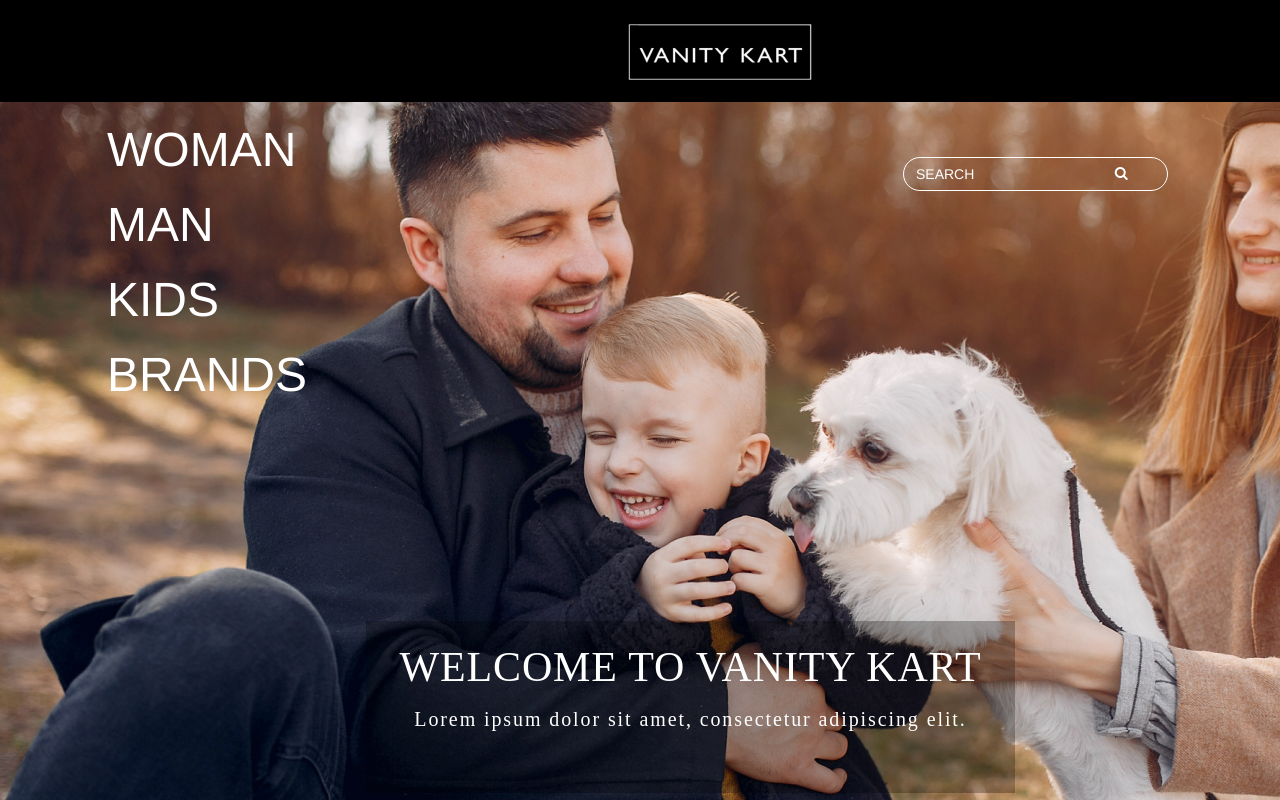
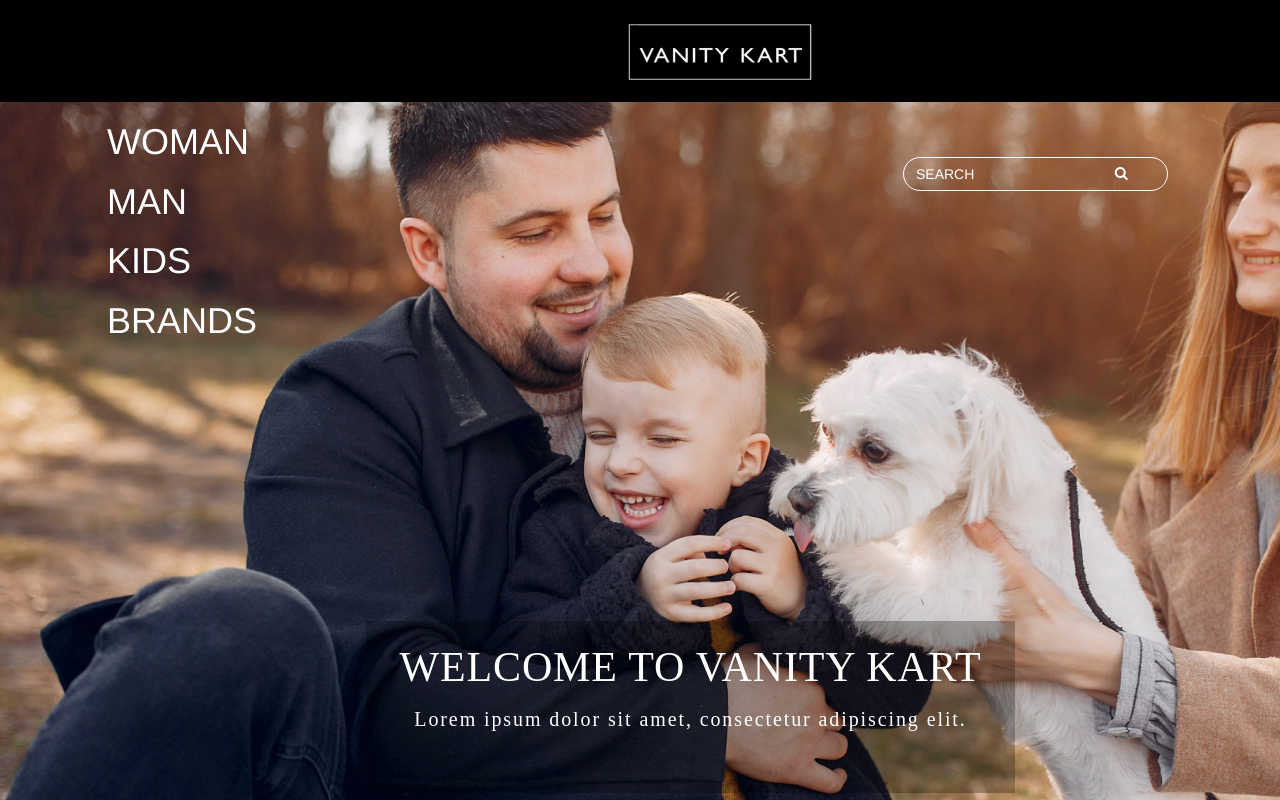
Before and after one commit to Mohdmansoori/vanity, a React (Create React App) app: page / in a window 1280 px wide. Shown: the top 800 px of the page. Built offline with nearby package versions, Linux system fonts and the light colour scheme.

Commit message:
Nineth commit

```diff
--- a/src/Component/Contact.js
+++ b/src/Component/Contact.js
@@ -1,4 +1,5 @@
 import React from 'react';
+import { Link } from 'react-router-dom';
 import Map from '../images/map.png'
 
 const Contact = () => {
@@ -8,10 +9,10 @@ const Contact = () => {
                 <div className="container-fluid Contact-banner">
                     <div className="row">
                         <div className="col-md-6 brand">
-                            <h1>WOMEN</h1>
-                            <h1>MEN</h1>
-                            <h1>KIDS</h1>
-                            <h1>BRAND</h1>
+                            <Link to="/Womens"><h1>WOMAN</h1></Link>
+                            <Link to="/Mens"><h1>MAN</h1></Link>
+                            <Link to="/Kids"><h1>KIDS</h1></Link>
+                            <Link to="/Brands"><h1>BRANDS</h1></Link>
                         </div>
                         <div className="col-md-6">
                             <input type="text" placeholder="SEARCH" className="vanity-input" />
@@ -50,13 +51,13 @@ const Contact = () => {
                     </div>
                 </div>
                 <div className="container-fluid"></div>
-                <img src={Map} className="map-image"/>
+                <img src={Map} className="map-image" />
                 <div className="container text-center">
                     <h4>Send Massege</h4>
-                     <input type="text" placeholder="Your Name" className="your-name"/>
-                     <span><input type="text" placeholder="Your Email"/></span>
+                    <input type="text" placeholder="Your Name" className="your-name" />
+                    <span><input type="text" placeholder="Your Email" /></span>
                     <div>
-                     <input type="text" placeholder="Message"/>
+                        <input type="text" placeholder="Message" />
                     </div>
                 </div>
 
--- a/src/Component/Footer.js
+++ b/src/Component/Footer.js
@@ -1,4 +1,5 @@
 import React from 'react';
+import { Link } from 'react-router-dom'
 import icon from '../images/image\ 1.png';
 import Youtube from '../images/youtube.png';
 import Facebook from '../images/facebook.png';
@@ -34,11 +35,11 @@ function Footer() {
             <div className="col-md-3 categories">
               <h5>CATEGORIES</h5>
               <ul>
-                <li><a href={'/Home'}>Home</a></li>
-                <li><a href={'/Womens'}>Woman</a></li>
-                <li><a href={'/Mens'}>Man</a></li>
-                <li><a href={'/kids'}>Kids</a></li>
-                <li><a href={'/Brands'}>Brands</a></li>
+                <Link to={'/Home'}><li>Home</li></Link>
+                <Link to={'/Womens'}><li>Woman</li></Link>
+                <Link to={'/Mens'}><li>Man</li></Link>
+                <Link to={'/Kids'}><li>Kids</li></Link>
+                <Link to={'/Brands'}><li>Brands</li></Link>
               </ul>
             </div>
             <div className="col-md-3">
--- a/src/Component/Home.js
+++ b/src/Component/Home.js
@@ -1,4 +1,5 @@
 import React from 'react';
+import { Link } from 'react-router-dom';
 import Puma from '../images/image 30.png'
 import Jones from '../images/image 27.png'
 import Ralph from '../images/image 28.png'
@@ -12,10 +13,10 @@ const Home = () => {
         <div className="container-fluid home-banner">
           <div className="row">
             <div className="col-md-6 brand">
-              <h1><a href={'/Womens'}>WOMAN</a></h1>
-              <h1><a href={'/Mens'}>MAN</a></h1>
-              <h1><a href={'/Kids'}>KIDS</a></h1>
-              <h1><a href={'/Brands'}>BRANDS</a></h1>
+              <Link to="/Womens"><h1>WOMAN</h1></Link>
+              <Link to="/Mens"><h1>MAN</h1></Link>
+              <Link to="/Kids"><h1>KIDS</h1></Link>
+              <Link to="/Brands"><h1>BRANDS</h1></Link>
             </div>
             <div className="col-md-6">
               <input type="text" placeholder="SEARCH" className="vanity-input" />
--- a/src/Component/Kids.js
+++ b/src/Component/Kids.js
@@ -1,4 +1,5 @@
 import React from 'react';
+import { Link } from 'react-router-dom';
 import Puma from '../images/image 30.png'
 import Jones from '../images/image 27.png'
 import Ralph from '../images/image 28.png'
@@ -12,10 +13,10 @@ const Kids = () => {
                 <div className="container-fluid Kids-banner">
                     <div className="row">
                         <div className="col-md-6 brand">
-                            <h1><a href={'/Womens'}>WOMAN</a></h1>
-                            <h1><a href={'/Mens'}>MAN</a></h1>
-                            <h1><a href={'/Kids'}>KIDS</a></h1>
-                            <h1><a href={'/Brands'}>BRANDS</a></h1>
+                            <Link to="/Womens"><h1>WOMAN</h1></Link>
+                            <Link to="/Mens"><h1>MAN</h1></Link>
+                            <Link to="/Kids"><h1>KIDS</h1></Link>
+                            <Link to="/Brands"><h1>BRANDS</h1></Link>
                         </div>
                         <div className="col-md-6">
                             <input type="text" placeholder="SEARCH" className="vanity-input" />
--- a/src/Component/Womens.js
+++ b/src/Component/Womens.js
@@ -1,4 +1,5 @@
 import React from 'react';
+import { Link } from 'react-router-dom';
 import Puma from '../images/image 30.png'
 import Jones from '../images/image 27.png'
 import Ralph from '../images/image 28.png'
@@ -12,10 +13,10 @@ const Womens = () => {
         <div className="container-fluid womens-banner">
           <div className="row">
             <div className="col-md-6 brand">
-            <h1><a href={'/Womens'}>WOMAN</a></h1>
-              <h1><a href={'/Mens'}>MAN</a></h1>
-              <h1><a href={'/Kids'}>KIDS</a></h1>
-              <h1><a href={'/Brands'}>BRANDS</a></h1>
+            <Link to="/Womens"><h1>WOMAN</h1></Link>
+              <Link to="/Mens"><h1>MAN</h1></Link>
+              <Link to="/Kids"><h1>KIDS</h1></Link>
+              <Link to="/Brands"><h1>BRANDS</h1></Link>
             </div>
             <div className="col-md-6">
               <input type="text" placeholder="SEARCH" className="vanity-input" />
```
Lines whose indentation alone changed are shown as unchanged.
